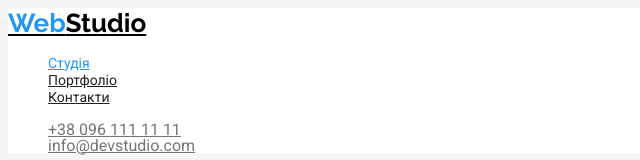
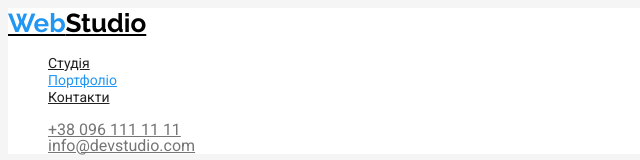
Before and after one commit to DmytroNadolynskyi/goit-markup-hw-02, a plain HTML site: page portfolio.html in a window 1280 px wide. Shown: the top 160 px of the page, without its empty margins (0-640 px from the left). Drawn offline with Linux system fonts and the light colour scheme.

Commit message:
добавлено ссылку на главною

```diff
--- a/portfolio.html
+++ b/portfolio.html
@@ -23,8 +23,8 @@
                 <spam class="half-logo">Web</spam>Studio
             </a>
             <ul class="site-nav ">
-                <li><a href="" class="link current">Студія</a></li>
-                <li><a href="./portfolio.html" class="link">Портфоліо</a></li>
+                <li><a href="./index.html" class="link ">Студія</a></li>
+                <li><a href="./portfolio.html" class="link current">Портфоліо</a></li>
                 <li><a href="" class="link">Контакти</a></li>
             </ul>
         </nav>
```
